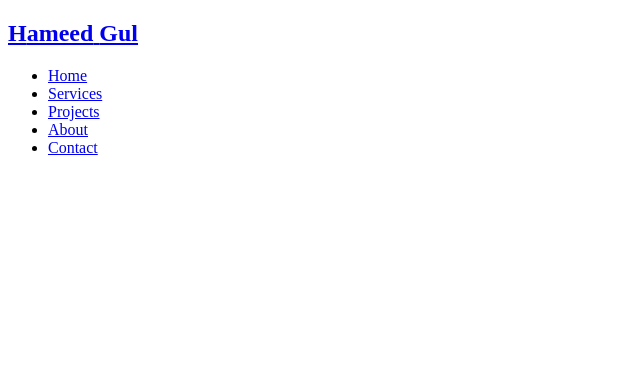
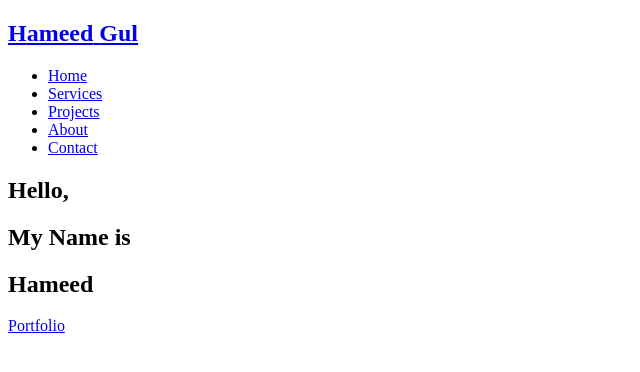
Before and after one commit to hameedgul12345/Portfolio, a plain HTML site: page index.html in a window 1280 px wide. Shown: the whole page, without its empty margins (0-640 px from the left). Drawn offline with nearby package versions, Linux system fonts and the light colour scheme.

Commit message:
Working on Hero Section

```diff
--- a/index.html
+++ b/index.html
@@ -39,6 +39,19 @@
     </section>
     <!-- Header Section End -->
 
+    <!-- Hero Section Start -->
+    <section id="hero">
+      <div class="hero container">
+        <div>
+          <h1>Hello, <span></span></h1>
+          <h1>My Name is <span></span></h1>
+          <h1>Hameed</h1>
+          <a href="#projects" class="cta" type="button">Portfolio</a>
+        </div>
+      </div>
+    </section>
+    <!-- Hero Section End -->
+
     <!-- Projects Section Start -->
     <!-- Projects Section End -->
 
```
